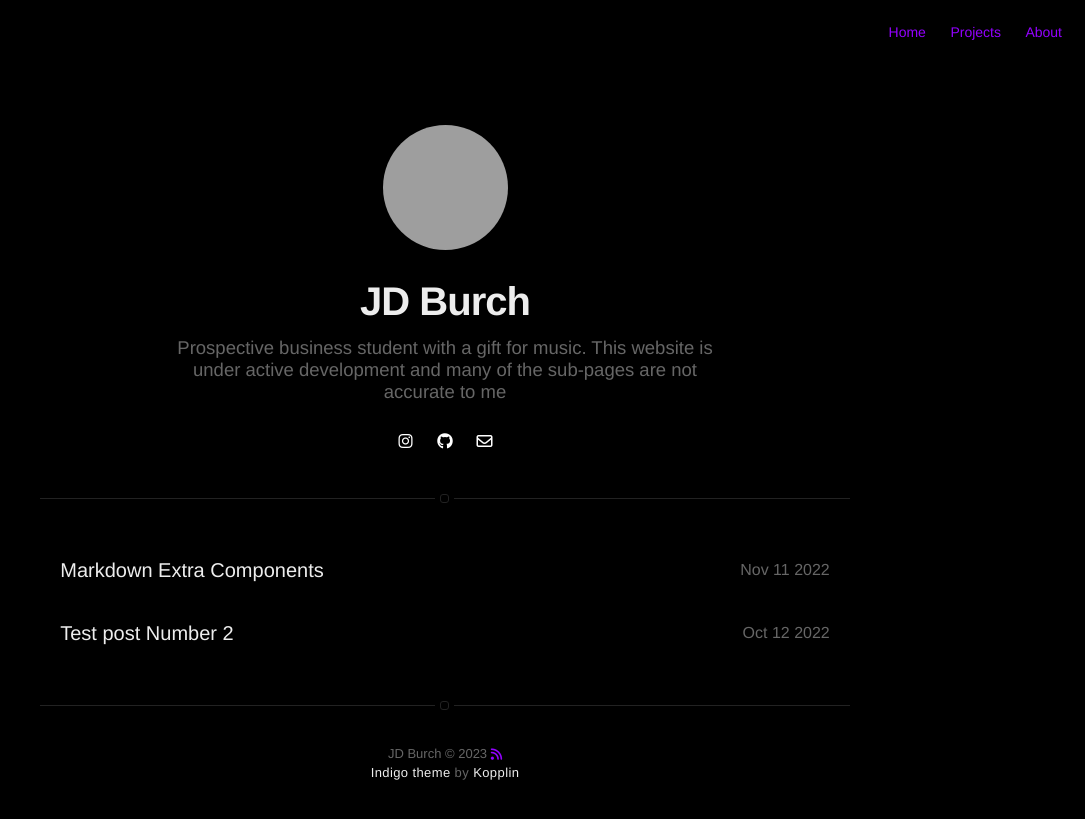
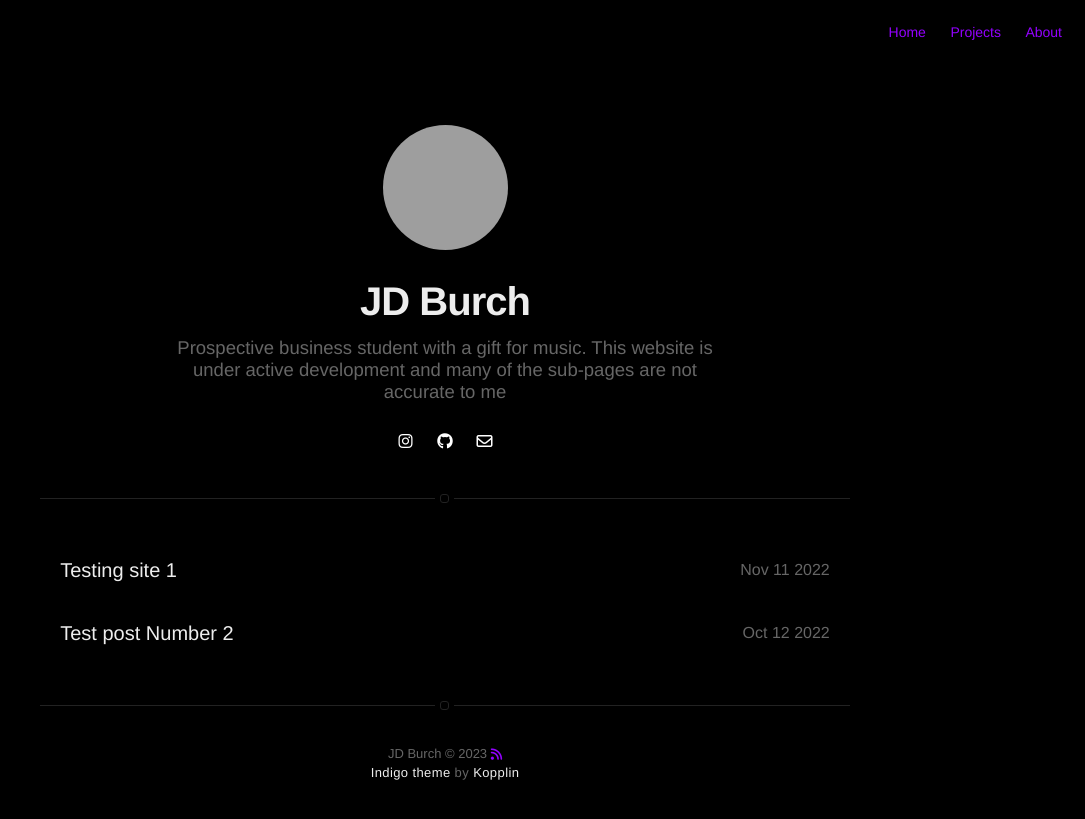
Before and after one commit to JDBurchHuzzah/jdburchhuzzah.github.io, a Jekyll site: the page built from blog.html, in a window 1280 px wide. Shown: the top 819 px of the page, without its empty margins (195-1280 px from the left). Built offline with Jekyll 4.4.1, drawn with Linux system fonts in a browser that asks for light colours; nearby versions of some CDN libraries.

Commit message:
Update 2022-10-11-Testing-new-post.markdown

```diff
--- a/_posts/2022-10-11-Testing-new-post.markdown
+++ b/_posts/2022-10-11-Testing-new-post.markdown
@@ -1,5 +1,5 @@
 ---
-title: "Markdown Extra Components"
+title: Testing site 1
 layout: post
 date: 2022-11-11 22:44
 image: /assets/images/markdown.jpg
```
